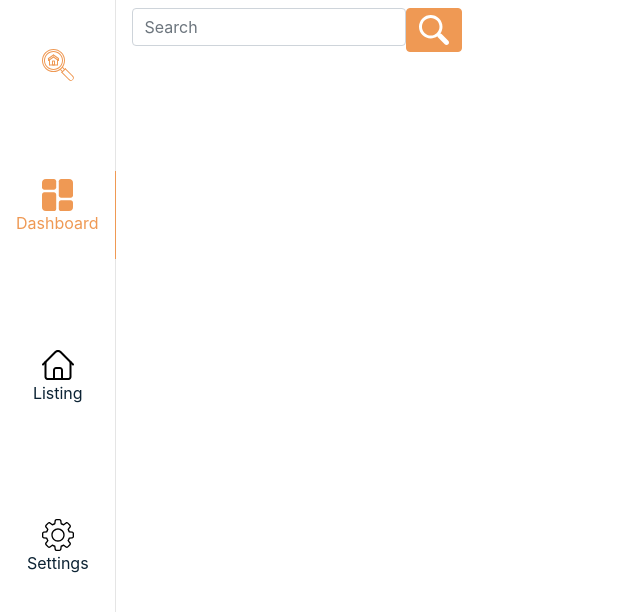
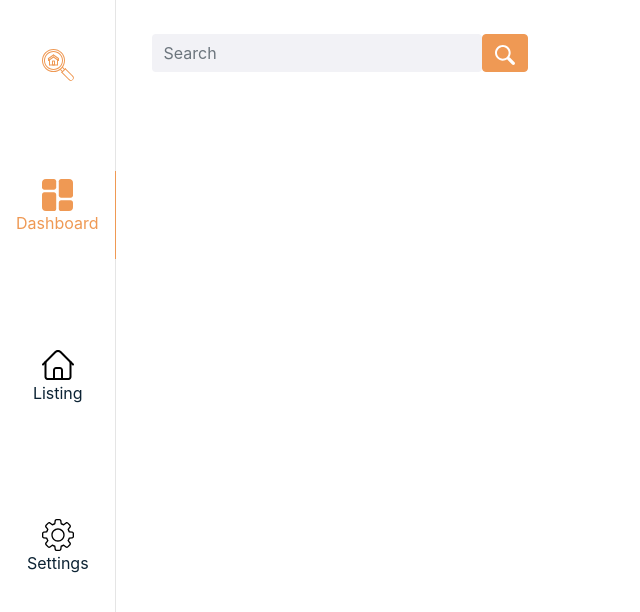
Before and after one commit to Property-Search-Engine/admin-front, a React (Create React App) app: page / in a window 1280 px wide. Shown: the top 612 px of the page, without its empty margins (0-640 px from the left). Built offline with nearby package versions, Linux system fonts and the light colour scheme.

Commit message:
Complete search bar in header/navbar component

```diff
--- a/src/components/Dashboard/Dashboard.js
+++ b/src/components/Dashboard/Dashboard.js
@@ -1,22 +1,15 @@
 import React from "react";
-import {Container, Row, Col, Card, Form, Button } from "react-bootstrap";
 import { withRouter } from "react-router";
 import Sidebar from "../common/Sidebar/Sidebar";
 import Header from "../common/Header/Header";
 
 export default function Dashboard (props) {
     return (
-        <main className="d-flex flex mainContainer">
-
-
-
-                      <Sidebar active="dashboard"/>
-
-                        <div>
-                            <Header/>
-                        </div>
-
-
+        <main className="d-flex flex">
+            <Sidebar active="dashboard"/>
+            <div className="mainContainer">
+                <Header/>
+            </div>
         </main>
         );
   };
--- a/src/components/Dashboard/Dashboard.scss
+++ b/src/components/Dashboard/Dashboard.scss
@@ -1,4 +1,5 @@
-.mainContainer {
+.mainContainer,
+.pageWrapper {
   min-height: 100vh;
   width: 100vw;
 }
--- a/src/components/common/Header/Header.scss
+++ b/src/components/common/Header/Header.scss
@@ -1,10 +1,16 @@
-nav {
-  &.mainNav {
+.mainNav {
   height: 10vh;
+  width: 100%;
 }
-  form {
-    &.fullWidth {
-      width: 50%;
+
+.fullWidth {
+  width: 35%;
+  padding-left: 20px;
+}
+
+input[type="text"] {
+  background-color: $searchBar-grey;
+  border: none;
 }
 
 button {
@@ -12,5 +18,3 @@ nav {
     width: 20px;
   }
 }
-  }
-}
--- a/src/components/common/NavItem/NavItem.js
+++ b/src/components/common/NavItem/NavItem.js
@@ -10,11 +10,11 @@ export default function Navitem(props) {
     }
 
     return (
-          <Nav.Item className={active == true ? "active-border" : ""}>
+          <Nav.Item className={active === true ? "active-border" : ""}>
                 <Nav.Link className="flex-column d-flex align-items-center" href={href}>
-                        <Image src={active == true ? formatActiveSrc(src) : src} rounded className="sidebar-icon"/>
+                        <Image src={active === true ? formatActiveSrc(src) : src} rounded className="sidebar-icon"/>
                         {text &&
-                            <p className={active == false ? "sidebar-icons-text" : ""}>{text}</p>
+                            <p className={active === false ? "sidebar-icons-text" : ""}>{text}</p>
                         }
                 </Nav.Link>
 
--- a/src/components/common/Sidebar/Sidebar.js
+++ b/src/components/common/Sidebar/Sidebar.js
@@ -1,5 +1,4 @@
 import React from 'react';
-import { Nav, Image, Col } from "react-bootstrap";
 import ROUTES from "../../../utils/routes";
 import NavItem from "../NavItem/NavItem";
 
@@ -10,9 +9,9 @@ export default function Sidebar(props) {
             <aside className="sidebar flex-column">
                     <div className="sidebar-container flex-column justify-content-around d-flex">
                         <NavItem src="/assets/icons/search.svg" href={ROUTES.DASHBOARD}/>
-                        <NavItem src="/assets/icons/dashboard.svg" text="Dashboard" href={ROUTES.DASHBOARD} active={active == "dashboard" ? true : false}/>
-                        <NavItem src="/assets/icons/home.svg" text="Listing" href={ROUTES.LISTING} active={active == "listing" ? true : false}/>
-                        <NavItem src="/assets/icons/settings.svg" text="Settings" href={ROUTES.SETTINGS} active={active == "settings" ? true : false}/>
+                        <NavItem src="/assets/icons/dashboard.svg" text="Dashboard" href={ROUTES.DASHBOARD} active={active === "dashboard" ? true : false}/>
+                        <NavItem src="/assets/icons/home.svg" text="Listing" href={ROUTES.LISTING} active={active === "listing" ? true : false}/>
+                        <NavItem src="/assets/icons/settings.svg" text="Settings" href={ROUTES.SETTINGS} active={active === "settings" ? true : false}/>
                     </div>
             </aside>
     )
--- a/src/styles/main.scss
+++ b/src/styles/main.scss
@@ -2,4 +2,6 @@
 @import "./partials/fonts";
 @import "./partials/mixings";
 @import "~bootstrap/scss/bootstrap";
-@import "../components/common/sidebar/Sidebar.scss";
+@import "../components/common/Sidebar/Sidebar.scss";
+@import "../components/Dashboard/Dashboard.scss";
+@import "../components/common/Header/Header.scss";
```
Lines whose indentation alone changed are shown as unchanged.
